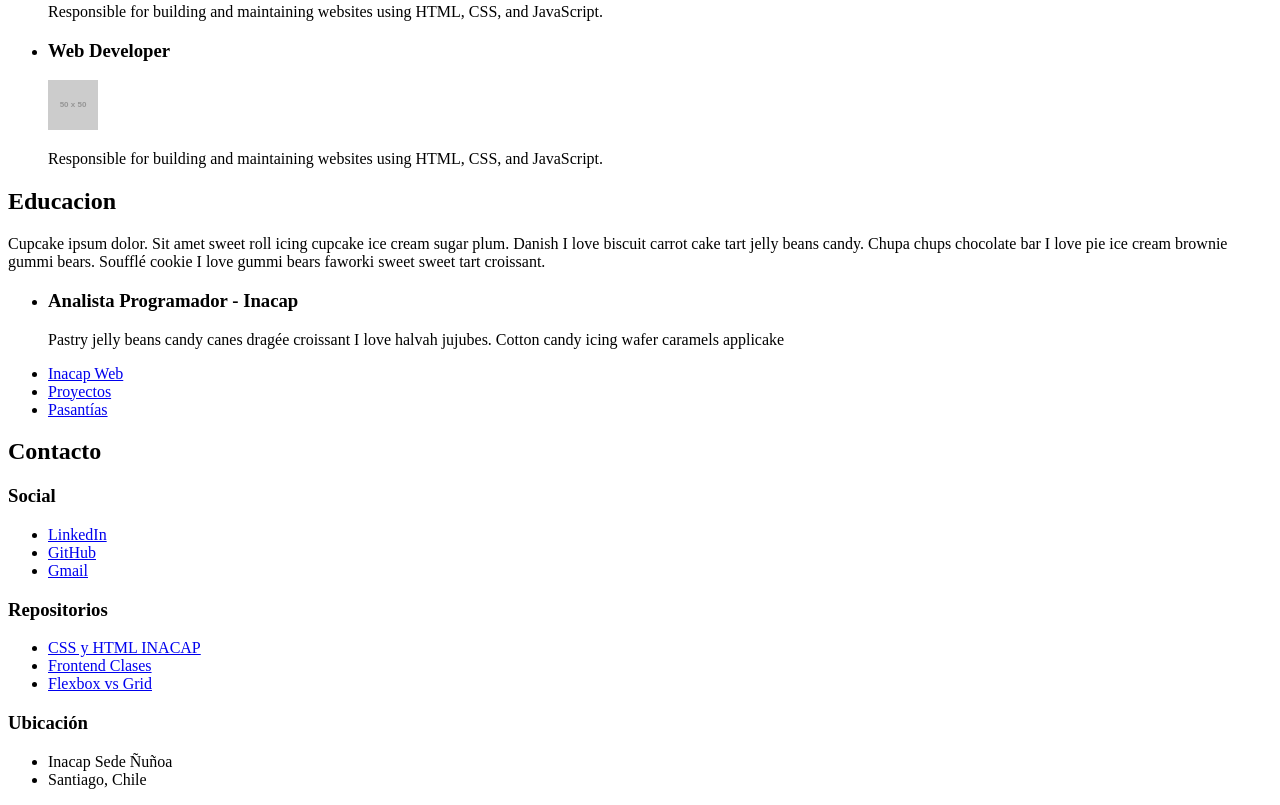
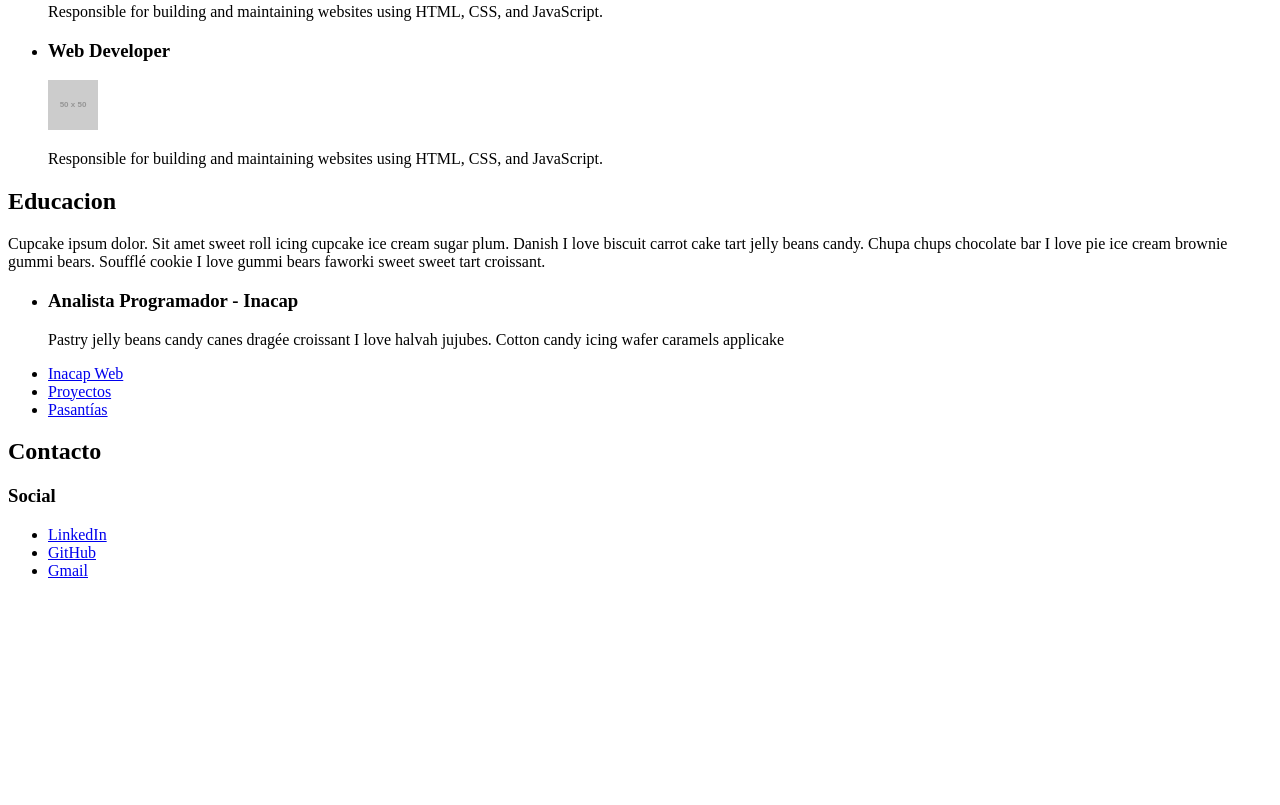
Before and after one commit to anunezinacap/htmlcss, a plain HTML site: page index.html in a window 1280 px wide. Shown: the part 1252-2057 px from the top of the page. After the commit the page ends 1848 px from the top, so only its background shows below. Drawn offline with Linux system fonts and the light colour scheme; placeholder pictures from the web are drawn by us.

```diff
--- a/index.html
+++ b/index.html
@@ -100,22 +100,6 @@
           <li><a href="#">Gmail</a></li>
         </ul>
       </section>
-      <section class="col">
-        <h3>Repositorios</h3>
-        <ul>
-          <li><a href="https://github.com/anunezinacap/htmlcss" target=”_blank”>CSS y HTML INACAP</a></li>
-          <li><a href="#">Frontend Clases</a></li>
-          <li><a href="#">Flexbox vs Grid</a></li>
-        </ul>
-      </section>
-      <section class="col">
-        <h3>Ubicación</h3>
-        <ul>
-          <li>Inacap Sede Ñuñoa</li>
-          <li>Santiago, Chile</li>
-        </ul>
-      </section>
-    </section>
   </footer>
 </body>
 
```
